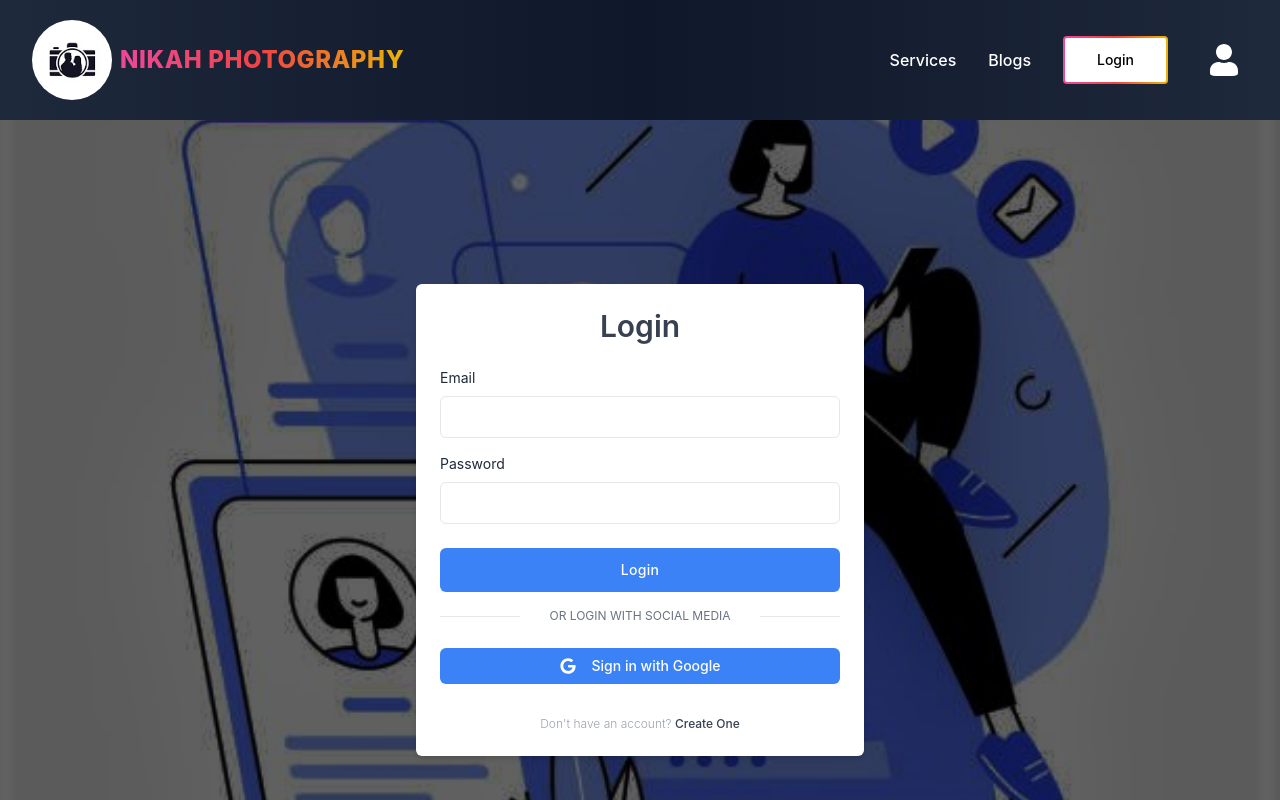
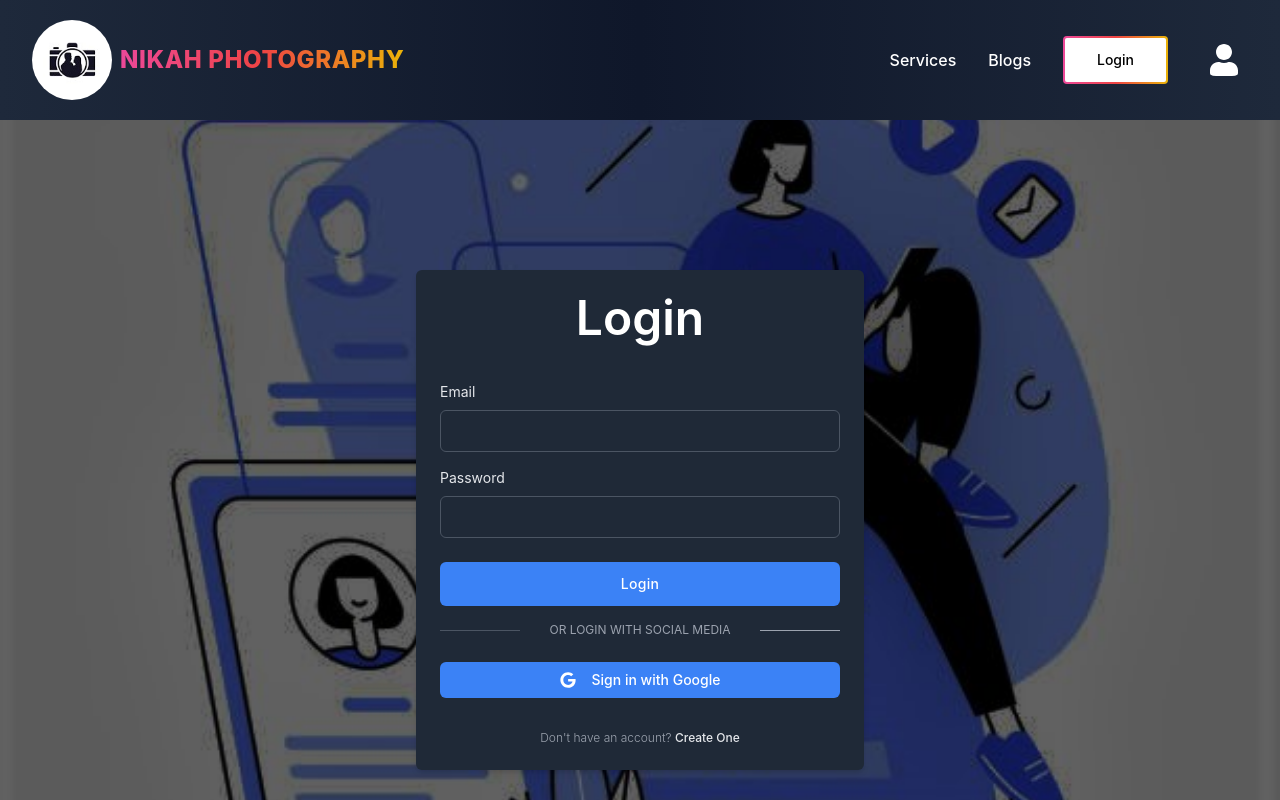
Before and after one commit to sajid1545/Nikah-photography_client, a React (Create React App) app: page /login in a window 1280 px wide. Shown: the top 800 px of the page. Built offline with nearby package versions, Linux system fonts and the light colour scheme; no server answers.

Commit message:
errors will be shown in form while login in

```diff
--- a/src/Pages/Login/Login.jsx
+++ b/src/Pages/Login/Login.jsx
@@ -1,4 +1,4 @@
-import React, { useContext } from 'react';
+import React, { useContext, useState } from 'react';
 import { Link, useLocation, useNavigate } from 'react-router-dom';
 import { AuthContext } from '../../Contexts/UserProvider';
 import './Login.css';
@@ -8,20 +8,24 @@ import { setAuthToken } from '../../API/CreateJWTtoken';
 import { Helmet } from 'react-helmet-async';
 
 const Login = () => {
-	const { login, googleSignIn } = useContext(AuthContext);
+	const { login, googleSignIn, loading, setLoading } = useContext(AuthContext);
 
 	const navigate = useNavigate();
 	const location = useLocation();
 	let from = location.state?.from?.pathname || '/';
+	const [loginError, setLoginError] = useState('');
 
 	const handleLogin = (event) => {
 		event.preventDefault();
+
 		const form = event.target;
 		const email = form.email.value;
 		const password = form.password.value;
 
 		login(email, password)
 			.then((result) => {
+				setLoading(true);
+
 				const user = result.user;
 				const currentUser = {
 					email: user?.email,
@@ -44,11 +48,14 @@ const Login = () => {
 					})
 					.catch((err) => {
 						toast.error(err.message);
+						setLoginError(err.message);
 					});
 			})
 			.catch((err) => {
 				console.log(err);
 				toast.error(err.message);
+				setLoading(false);
+				setLoginError(err.message);
 			});
 	};
 
@@ -59,41 +66,43 @@ const Login = () => {
 
 				setAuthToken(user);
 
+				toast.success('Logged In');
 				navigate(from, { replace: true });
-				toast.success('Logged In');
 			})
 			.catch((err) => {
 				console.log(err);
 				toast.error(err.message);
+				setLoginError(err.message);
 			});
 	};
 
 	return (
 		<div className="login-form min-h-screen flex items-center">
-			<div className="w-full max-w-md p-6 m-auto mx-auto  bg-white rounded-md shadow-md dark:bg-gray-800">
-				<h1 className="text-3xl font-semibold text-center text-gray-700 dark:text-white">Login</h1>
+			<div className="w-full max-w-md p-6 m-auto mx-auto   rounded-md shadow-md bg-gray-800">
+				<h1 className="text-5xl font-semibold text-center  text-white">Login</h1>
+				<h1 className="text-2xl font-bold mt-10 text-center  text-red-600">
+					{loginError ? loginError : ''}
+				</h1>
 
 				<form onSubmit={handleLogin} className="mt-6 w-full  ">
 					<div>
-						<label className="block text-left text-sm text-gray-800 dark:text-gray-200">
-							Email
-						</label>
+						<label className="block text-left text-sm  text-gray-200">Email</label>
 						<input
 							type="text"
 							name="email"
-							className="block w-full px-4 py-2 mt-2 text-gray-700 bg-white border rounded-md dark:bg-gray-800 dark:text-gray-300 dark:border-gray-600 focus:border-blue-400 dark:focus:border-blue-300 focus:ring-blue-300 focus:outline-none focus:ring focus:ring-opacity-40"
+							className="block w-full px-4 py-2 mt-2   border rounded-md bg-gray-800 text-gray-300 border-gray-600  focus:border-blue-300 focus:ring-blue-300 focus:outline-none focus:ring focus:ring-opacity-40"
 						/>
 					</div>
 
 					<div className="mt-4">
 						<div className="flex items-center justify-between">
-							<label className="block text-sm text-gray-800 dark:text-gray-200">Password</label>
+							<label className="block text-sm  text-gray-200">Password</label>
 						</div>
 
 						<input
 							type="password"
 							name="password"
-							className="block w-full px-4 py-2 mt-2 text-gray-700 bg-white border rounded-md dark:bg-gray-800 dark:text-gray-300 dark:border-gray-600 focus:border-blue-400 dark:focus:border-blue-300 focus:ring-blue-300 focus:outline-none focus:ring focus:ring-opacity-40"
+							className="block w-full px-4 py-2 mt-2   border rounded-md bg-gray-800 text-gray-300 border-gray-600  focus:border-blue-300 focus:ring-blue-300 focus:outline-none focus:ring focus:ring-opacity-40"
 						/>
 					</div>
 
@@ -101,19 +110,23 @@ const Login = () => {
 						<button
 							type="submit"
 							className="w-full px-6 py-3 text-sm font-medium tracking-wide text-white  transition-colors duration-300 transform bg-blue-500 rounded-md hover:bg-blue-400 focus:outline-none focus:ring focus:ring-blue-300 focus:ring-opacity-50">
-							Login
+							{loading ? (
+								<div className="w-6 h-6 mx-auto  border-4 border-dashed rounded-full animate-spin border-red-600"></div>
+							) : (
+								'Login'
+							)}
 						</button>
 					</div>
 				</form>
 
 				<div className="flex items-center justify-between mt-4">
-					<span className="w-1/5 border-b dark:border-gray-600 lg:w-1/5"></span>
+					<span className="w-1/5 border-b border-gray-600 lg:w-1/5"></span>
 
-					<span className="text-xs text-center text-gray-500 uppercase dark:text-gray-400 hover:underline">
+					<span className="text-xs text-center  uppercase text-gray-400 hover:underline">
 						or login with Social Media
 					</span>
 
-					<span className="w-1/5 border-b dark:border-gray-400 lg:w-1/5"></span>
+					<span className="w-1/5 border-b border-gray-400 lg:w-1/5"></span>
 				</div>
 
 				<div className="flex items-center mt-6 -mx-2">
@@ -129,9 +142,7 @@ const Login = () => {
 				<p className="mt-8 text-xs font-light text-center text-gray-400">
 					{' '}
 					Don't have an account?{' '}
-					<Link
-						to={'/register'}
-						className="font-medium text-gray-700 dark:text-gray-200 hover:underline">
+					<Link to={'/register'} className="font-medium  text-gray-200 hover:underline">
 						Create One
 					</Link>
 				</p>
--- a/src/Pages/MyReviews/MyReviews.jsx
+++ b/src/Pages/MyReviews/MyReviews.jsx
@@ -4,7 +4,7 @@ import MyReviewCards from './MyReviewCards';
 
 import { toast } from 'react-toastify';
 import { Helmet } from 'react-helmet-async';
-import { RotatingTriangles, Vortex } from 'react-loader-spinner';
+import { Vortex } from 'react-loader-spinner';
 
 const MyReviews = () => {
 	const { user, logOut } = useContext(AuthContext);
@@ -76,15 +76,15 @@ const MyReviews = () => {
 		<div className="lg:mt-0  mt-[300px]">
 			<h1>
 				{reviews.length !== 0 ? (
-					<p className="text-4xl font-bold">
-						<span className="bg-clip-text text-transparent bg-gradient-to-r from-pink-500 to-violet-500 font-extrabold uppercase">
+					<p className="text-4xl font-bold my-10">
+						<span className="bg-clip-text text-transparent bg-gradient-to-r from-pink-500 to-violet-500 font-extrabold uppercase ">
 							{user?.displayName}
 						</span>{' '}
 						have given {reviews.length} reviews
 					</p>
 				) : (
-					<p className="text-5xl font-extrabold flex items-center min-h-screen justify-center bg-clip-text text-transparent bg-gradient-to-l from-red-500 to-red-800">
-						No reviews were Added
+					<p className="text-5xl font-extrabold flex items-center min-h-screen justify-center bg-clip-text text-transparent bg-gradient-to-l from-red-500 to-red-800 my-10">
+						No reviews were Added by {user?.displayName}
 					</p>
 				)}
 			</h1>
--- a/src/Pages/Register/Register.jsx
+++ b/src/Pages/Register/Register.jsx
@@ -48,7 +48,8 @@ const Register = () => {
 				const currentUser = {
 					email: user?.email,
 				};
-				navigate(from, { replace: true });
+				// navigate(from, { replace: true });
+				navigate('/');
 				toast.success('Successfully registered');
 				setAuthToken(currentUser);
 			})
@@ -65,7 +66,9 @@ const Register = () => {
 
 				setAuthToken(user);
 
-				navigate(from, { replace: true });
+				// navigate(from, { replace: true });
+				navigate('/');
+
 				toast.success('Logged In');
 			})
 			.catch((err) => {
@@ -90,8 +93,8 @@ const Register = () => {
 	return (
 		<div className="register-form ">
 			<section className="">
-				<div className="container w-full max-w-md flex items-center justify-center min-h-screen px-6 mx-auto">
-					<form onSubmit={handleRegister} className="w-full bg-gray-900 py-10 px-5 rounded-xl">
+				<div className="container w-full max-w-xl flex items-center justify-center min-h-screen px-6 mx-auto">
+					<form onSubmit={handleRegister} className="w-[90%] bg-gray-900 py-10 px-5 rounded-xl">
 						<h1 className="text-3xl font-semibold text-center text-gray-700 dark:text-white">
 							Register
 						</h1>
--- a/src/Pages/Shared/Header/Header.jsx
+++ b/src/Pages/Shared/Header/Header.jsx
@@ -12,7 +12,7 @@ const Header = () => {
 
 	const handleLogOut = () => {
 		logOut().then().catch();
-		localStorage.removeItem('photo-token');
+		// localStorage.removeItem('photo-token');
 	};
 
 	const menuItems = (
--- a/src/Pages/UpdateReview/UpdateReview.jsx
+++ b/src/Pages/UpdateReview/UpdateReview.jsx
@@ -2,7 +2,7 @@ import React, { useContext } from 'react';
 import { Helmet } from 'react-helmet-async';
 import { FaPhotoVideo } from 'react-icons/fa';
 import { MdOutlineDescription, MdTextsms } from 'react-icons/md';
-import { Navigate, useLoaderData } from 'react-router-dom';
+import { Navigate, useLoaderData, useNavigate } from 'react-router-dom';
 import { toast } from 'react-toastify';
 import { AuthContext } from '../../Contexts/UserProvider';
 
@@ -14,6 +14,8 @@ const UpdateReview = () => {
 	const { serviceId, picture, name, email, text } = review.review;
 
 	const { _id } = review;
+
+	const navigate = useNavigate()
 
 	const handleUpdateReview = (event) => {
 		event.preventDefault();
@@ -41,6 +43,7 @@ const UpdateReview = () => {
 			.then((data) => {
 				if (data.modifiedCount > 0) {
 					toast.success('Updated Successfully');
+					navigate('/my-reviews')
 				}
 			});
 
```
